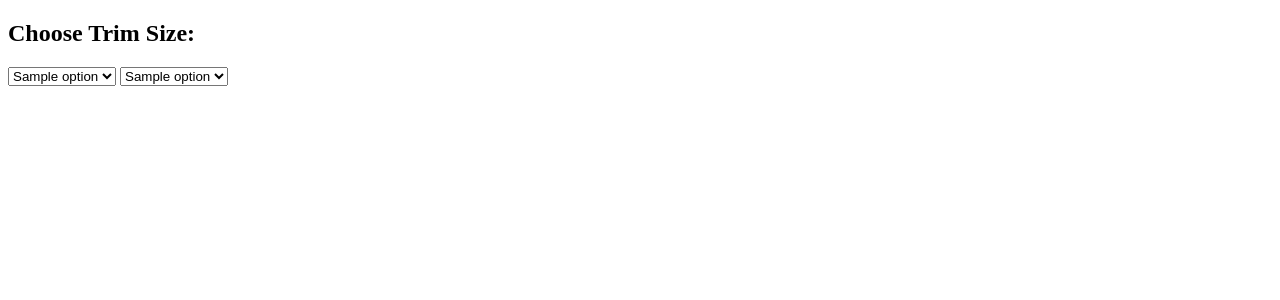
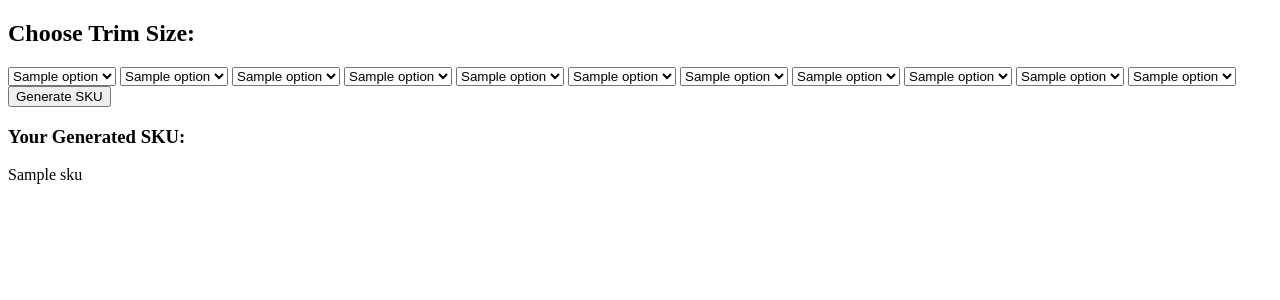
Before and after one commit to ivan-sanjuan/Print-On-Demand, a Flask app: template templates/index.html in a window 1280 px wide. Shown: the top 300 px of the page. Run offline with Flask 3, Linux system fonts and the light colour scheme; the template is opened without the code that fills it: most values are stand-ins (such as "Sample title", 1, 10 or a date in 2020); parts of the project's set-up code (start-up, migrations or seed data) failed here and were passed over.

Commit message:
lean get_details() function
added all the details from the xlsx file on the details.py file. added fields in the index.html as well

```diff
--- a/app.py
+++ b/app.py
@@ -1,14 +1,23 @@
 from flask import Flask, render_template
-from specs.trim_size import get_trimSize
-from specs.book_type import get_bookType
-import json
+from specs.details import get_details
 
 app = Flask(__name__)
 @app.route('/')
 
 def index():
-    trim_values = get_trimSize()
-    book_type_values = get_bookType()
+    print_details = get_details()
+    trim_values = print_details[0]
+    book_type = print_details[1]
+    size_type = print_details[2]
+    color_type = print_details[3]
+    print_type = print_details[4]
+    bind_type = print_details[5]
+    paper_type = print_details[6]
+    ppi_sku = print_details[7]
+    finish_type = print_details[8]
+    cover1_type = print_details[9]
+    foil_type = print_details[10]
+    print(ppi_sku)
     trim_options = [
         entry['Trim Size Inches']
         for entry in trim_values
@@ -16,12 +25,69 @@ def index():
 
     book_type_options = [
         entry['Book Type']
-        for entry in book_type_values
+        for entry in book_type
         if entry.get('Book Type') and isinstance(entry['Book Type'], str)]
 
-    return render_template('index.html', trim_options=trim_options, book_type_options=book_type_options)
+    size_type_options = [
+        entry['Size Type']
+        for entry in size_type
+        if entry.get('Size Type') and isinstance(entry['Size Type'], str)]
 
+    color_type_options = [
+        entry['Color Type']
+        for entry in color_type
+        if entry.get('Color Type') and isinstance(entry['Color Type'], str)]
 
+    print_type_options = [
+        entry['Print Type']
+        for entry in print_type
+        if entry.get('Print Type') and isinstance(entry['Print Type'], str)]
+
+    bind_type_options = [
+        entry['Bind Type']
+        for entry in bind_type
+        if entry.get('Bind Type') and isinstance(entry['Bind Type'], str)]
+
+    paper_type_options = [
+        entry['Paper Type']
+        for entry in paper_type
+        if entry.get('Paper Type') and isinstance(entry['Paper Type'], str)]
+
+    ppi_sku_options = [
+        int(entry['PPI_SKU'])
+        for entry in ppi_sku
+        if entry.get('PPI_SKU') and isinstance(entry['PPI_SKU'], (int, float))]
+
+    finish_type_options = [
+        entry['Finish Type']
+        for entry in finish_type
+        if entry.get('Finish Type') and isinstance(entry['Finish Type'], str)]
+
+    cover1_options = [
+        entry['Cover Option 1']
+        for entry in cover1_type
+        if entry.get('Cover Option 1') and isinstance(entry['Cover Option 1'], str)]
+
+    foil_type_options = [
+        entry['Foil Type']
+        for entry in foil_type
+        if entry.get('Foil Type') and isinstance(entry['Foil Type'], str)]
+
+    options = {
+        'trim_options': trim_options,
+        'book_type_options': book_type_options,
+        'size_type_options': size_type_options,
+        'color_type_options': color_type_options,
+        'print_type_options': print_type_options,
+        'bind_type_options': bind_type_options,
+        'paper_type_options': paper_type_options,
+        'ppi_sku_options': ppi_sku_options,
+        'finish_type_options': finish_type_options,
+        'cover1_options': cover1_options,
+        'foil_type_options': foil_type_options
+    }
+
+    return render_template('index.html', **options)
 
 if __name__ == '__main__':
     app.run(debug=True)
--- a/production.py
+++ b/production.py
@@ -1,7 +1,6 @@
 import pandas as pd
 import pprint
 import json
-from specs.trim_size import get_trimSize
 
 trim_size = get_trimSize()
 
--- a/templates/index.html
+++ b/templates/index.html
@@ -2,6 +2,7 @@
 <html>
 <head><title>Select Book Specs</title></head>
 <body>
+    <form method="POST" action="/generate">
         <h2>Choose Trim Size:</h2>
         <select name="trim_sizes">
             {% for option in trim_options %}
@@ -13,5 +14,58 @@
             <option value="{{ option }}">{{ option }}</option>
             {% endfor %}
         </select>
+        <select name="size_type_values">
+            {% for option in size_type_options %}
+            <option value="{{ option }}">{{ option }}</option>
+            {% endfor %}
+        </select>
+        <select name="color_type_values">
+            {% for option in color_type_options %}
+            <option value="{{ option }}">{{ option }}</option>
+            {% endfor %}
+        </select>
+        <select name="print_type_values">
+            {% for option in print_type_options %}
+            <option value="{{ option }}">{{ option }}</option>
+            {% endfor %}
+        </select>
+        <select name="bind_type_values">
+            {% for option in bind_type_options %}
+            <option value="{{ option }}">{{ option }}</option>
+            {% endfor %}
+        </select>
+        <select name="paper_type_values">
+            {% for option in paper_type_options %}
+            <option value="{{ option }}">{{ option }}</option>
+            {% endfor %}
+        </select>
+        <select name="ppi_sku_options">
+            {% for option in ppi_sku_options %}
+            <option value="{{ option }}">{{ option }}</option>
+            {% endfor %}
+        </select>
+        <select name="finish_type_options">
+            {% for option in finish_type_options %}
+            <option value="{{ option }}">{{ option }}</option>
+            {% endfor %}
+        </select>
+        <select name="cover1_options">
+            {% for option in cover1_options %}
+            <option value="{{ option }}">{{ option }}</option>
+            {% endfor %}
+        </select>
+        <select name="foil_type_options">
+            {% for option in foil_type_options %}
+            <option value="{{ option }}">{{ option }}</option>
+            {% endfor %}
+        </select>
+        <input type="submit" value="Generate SKU">
+    </form>
+        {% if sku %}
+        <h3>Your Generated SKU:</h3>
+        <p>{{ sku }}</p>
+        {% endif %}
+
+</form>
 </body>
 </html>
```
Also changed, not shown: generate_sku.py (added, +23 -0 lines), specs/book_type.py (deleted, +0 -7 lines), specs/details.py (added, +23 -0 lines), specs/trim_size.py (deleted, +0 -7 lines), 2 other files. Lines whose indentation alone changed are shown as unchanged.
